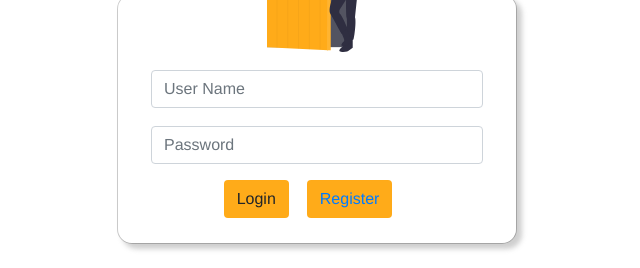
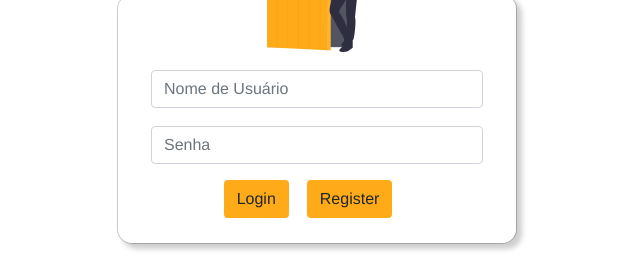
Before and after one commit to vigsoft410/dashboard-cria, a Vue app: page / in a window 1280 px wide. Shown: the part 136-404 px from the top of the page, without its empty margins (323-963 px from the left). Built offline with nearby package versions, Linux system fonts and the light colour scheme.

Commit message:
Incremento do 'fake login'; Pasta "services", juntamente com o arquivo "api.js"

```diff
--- a/src/components/Cadastro-usuario.vue
+++ b/src/components/Cadastro-usuario.vue
@@ -41,7 +41,7 @@
                 <b-row class="button justify-content-end">
                     <b-col class="col-4 ">
                         <b-button class="accept btn btn-warning">Prosseguir</b-button>
-                        <b-button class="cancel btn btn-warning"><router-link to="/">Cancelar</router-link></b-button>
+                        <b-button class="cancel btn btn-warning" @click="LoginRouter">Cancelar</b-button>
                     </b-col>
                 </b-row>
             </b-container>
@@ -50,8 +50,13 @@
 </template>
 
 <script>
+    import router from '../router'
     export default {
-
+        methods: {
+            LoginRouter() {
+                router.push('/')
+            }
+        }
     }
 </script>
 
--- a/src/components/Login.vue
+++ b/src/components/Login.vue
@@ -9,13 +9,13 @@
                         <div class="text-center">
                         </div>
                         <div class="form-group">
-                            <input type="text" class="form-control" placeholder="User Name">
+                            <input type="text" v-model="userName" class="form-control" placeholder="Nome de Usuário">
                         </div>
                         <div class="form-group">
-                            <input type="password" class="form-control" placeholder="Password">
+                            <input type="password" v-model="password" class="form-control" placeholder="Senha">
                         </div>
-                        <button type="submit" class="btn btn-warning"> Login </button>
-                        <button type="submit" class="btn btn-warning"><router-link to="/cadastro"> Register </router-link></button>
+                        <button type="button" class="btn" @click="Login"> Login </button>
+                        <button type="button" class="btn" @click="Cadastro" > Register</button>
                     </form>
 
                 </div> <!-- End of Modal Content -->
@@ -25,13 +25,27 @@
 </template>
 
 <script>
+import router from '../router.js'
 export default {
     data(){
         return {
-
+            userName: '',
+            password: '',
         }
     },
     methods:{
+        Login() {
+            if (this.userName && this.password === "admin"){
+                console.log('Login aceito!')
+                router.push('/cadastro')
+            }
+            else {
+                console.log('Login não aceito.')
+            }
+        },
+        Cadastro() {
+            router.push('/cadastro')
+        }
     },
 }
 </script>
@@ -62,7 +76,7 @@
     #login .form-group {
         margin-top: 18px;
     }
-    #login .btn-warning {
+    #login .btn {
         background-color: #ffab19;
         border-color: #ffab19d3;
     }
```
Also changed, not shown: src/services/api.js (added).
